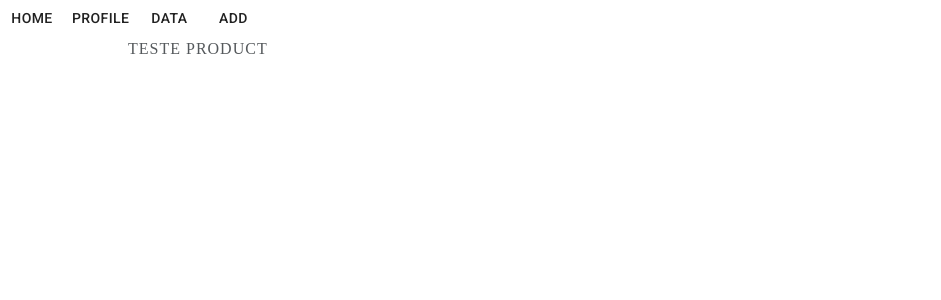
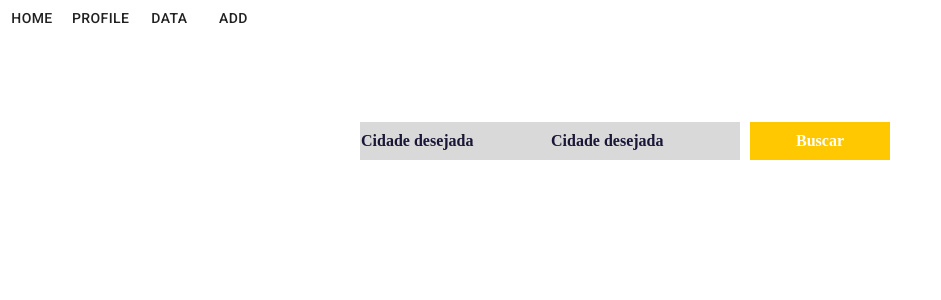
Before and after one commit to Wanhenri/Projeto-ERP, a React (Create React App) app in the folder app/: page /product in a window 1280 px wide. Shown: the top 300 px of the page, without its empty margins (0-941 px from the left). Built offline with nearby package versions, Linux system fonts and the light colour scheme.

Commit message:
Aplicando form

```diff
--- /dev/null
+++ b/app/src/component/FormLeadProduct/index.js
@@ -0,0 +1,48 @@
+import React, { useState } from "react";
+import styled from 'styled-components';
+import InputData from "../../object/Inputdata";
+import Btn from "../../object/Btn";
+
+export const Wrapper = styled.section`
+  margin-top: 85px;
+`;
+
+export const Container = styled.section`
+  width: 100%;
+  margin: 10px auto;
+  margin: 0 auto;
+  display: flex;
+  flex-flow: row wrap;
+  justify-content: center;
+
+`;
+
+export const Form = styled.form``;
+
+const FormLead = props => {
+  const [loading, setLoading] = useState(false);
+  const [search, setSearch] = useState("");
+
+  return (
+    <Form>
+        <Wrapper>
+            <Container>
+                <InputData
+                  placeholder="Cidade desejada"
+                />
+                <InputData
+                  placeholder="Cidade desejada"
+                  value={search}
+                  onChange={e => setSearch(e.target.value)}
+                />
+                <Btn
+                >
+                  {loading ? "Buscando..." : "Buscar"}
+                </Btn>
+            </Container>
+        </Wrapper>
+    </Form>
+  );
+};
+
+export default FormLead;
--- a/app/src/pages/Product/index.js
+++ b/app/src/pages/Product/index.js
@@ -1,5 +1,6 @@
 import React from 'react';
-import styled from "styled-components";
+import styled from 'styled-components';
+import FormLeadProduct from '../../component/FormLeadProduct';
 
 
 
@@ -13,7 +14,7 @@ export const Wrapper = styled.section`
 function Product() {
   return (
     <Wrapper>
-        <div>TESTE PRODUCT</div>
+        <FormLeadProduct />
     </Wrapper>
   );
 }
--- a/app/src/pages/Vendor/index.js
+++ b/app/src/pages/Vendor/index.js
@@ -1,5 +1,6 @@
 import React from 'react';
 import styled from "styled-components";
+
 
 
 
```
